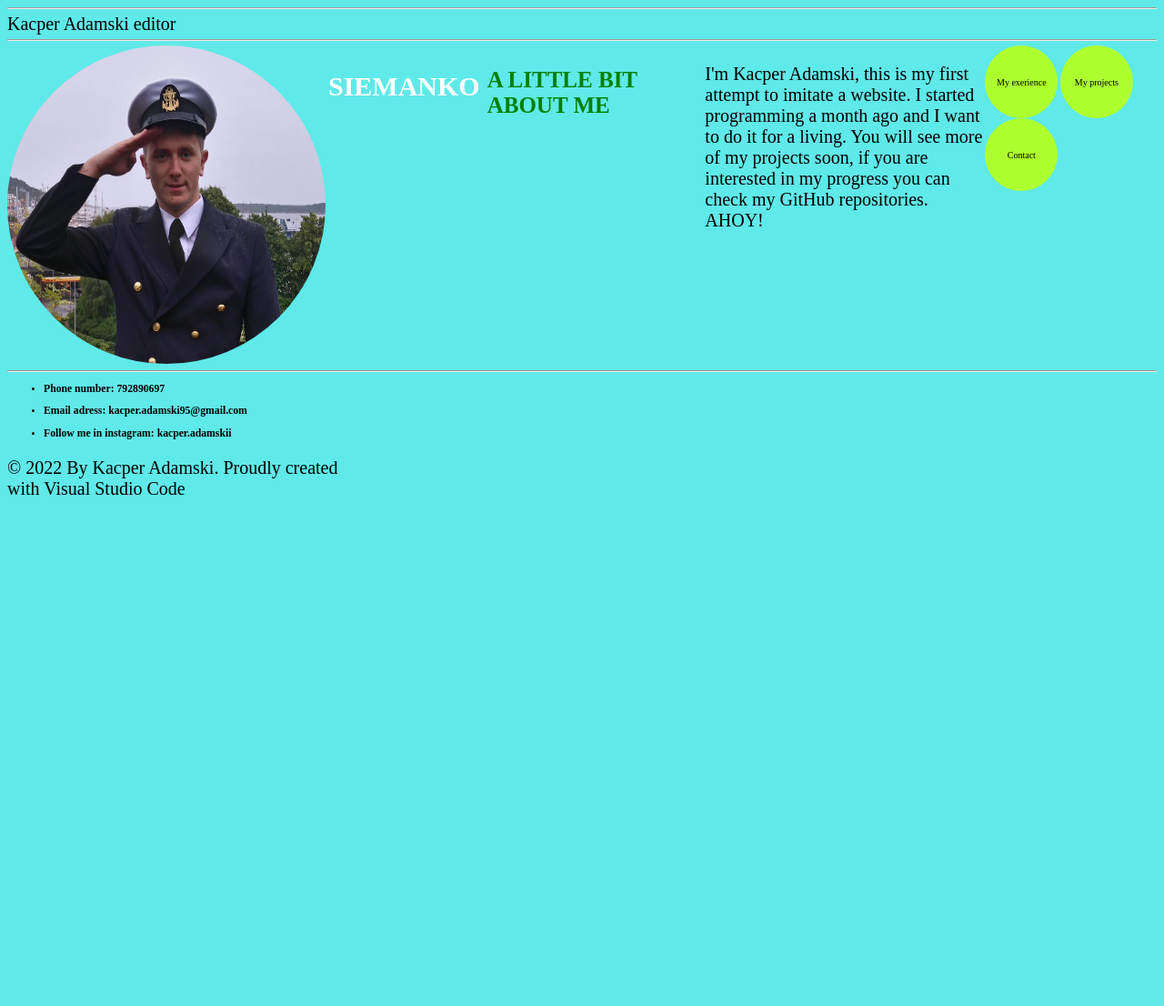
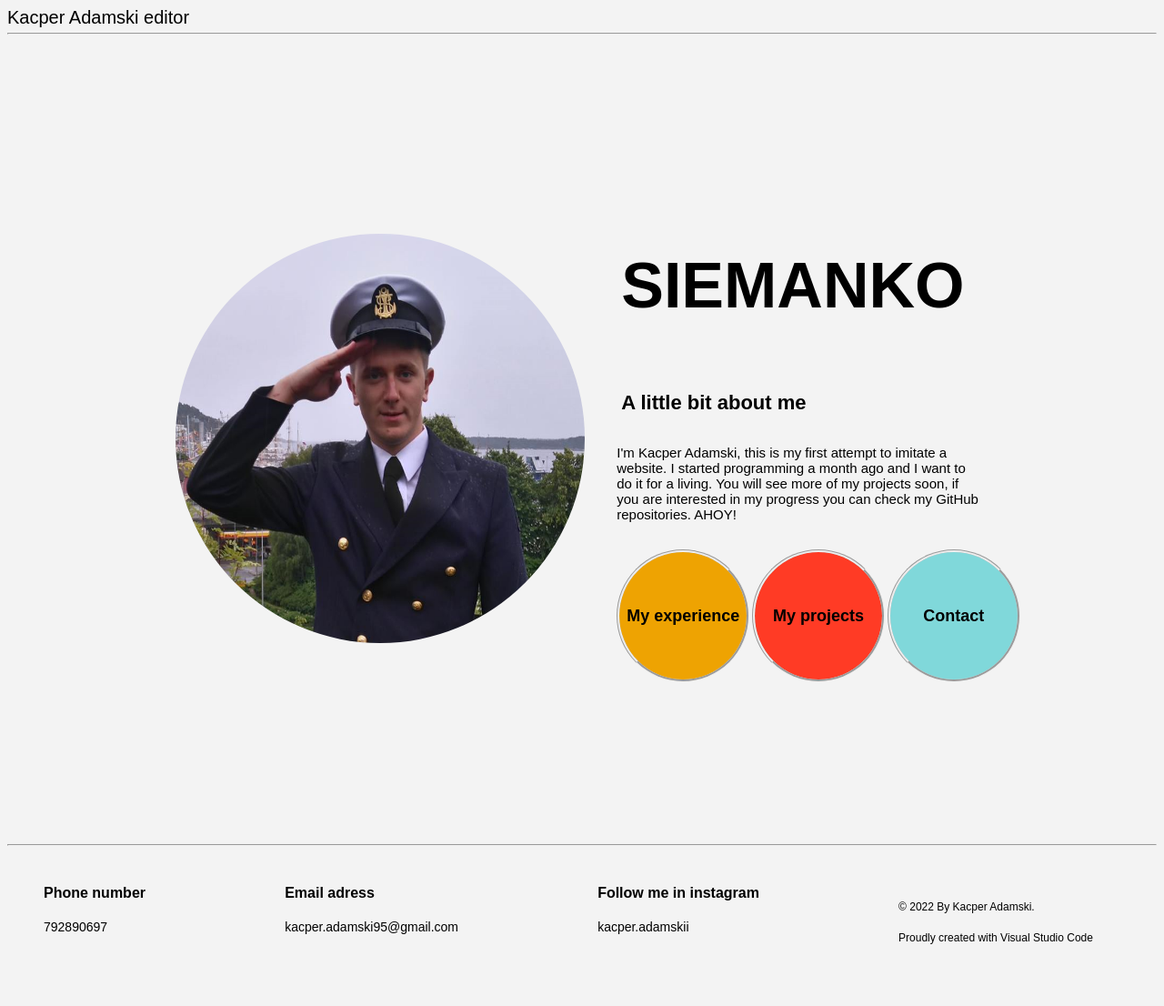
Before and after one commit to kacperadamski95/first-landingpage, a plain HTML site: page index.html in a window 1280 px wide. Shown: the whole page at 91% size. Before the commit the page ends 823 px from the top, so only its background shows below. Drawn offline with Linux system fonts and the light colour scheme.

Commit message:
corrections at HTML and CSS to get closer to the look of original website

```diff
--- a/css/base.css
+++ b/css/base.css
@@ -1,51 +1,109 @@
 /* 62.5%=10px */
 html {
     font-size: 62.5%;
+    font-family: Arial, Helvetica, sans-serif;
 }
 body{
-    background-color:rgba(21, 224, 224, 0.678);
+    background-color:rgb(243,243,243);
+}
+main{
+    height: 880px;
+    display: flex;
+    justify-content: center;
+}
+footer{
+    height: 180px;
+    background-color:rgb(243,243,243);
 }
 .navigation {
     font-size: 20px;
 }
 
 h1{
-font-size: 30px;
+font-size: 70px;
 font-weight: bold;
-color:white;
-padding: 3px 5px 5px 3px;
+color:rgb(0, 0, 0);
+padding: 0px 5px 0px 5px;
 }
 h2{
-font-size: 25px;
+font-size: 22px;
 font-weight: bold;
-color:green;
-padding: 3px 5px 5px 3px;
+color:rgb(0, 0, 0);
+padding: 0px 5px 0px 5px;
 }
 
 p{
-    font-size: 20px;
+    font-size: 15px;
+    font-weight: 300;
     width: 400px;
-    height: 300px;
+    height: 100px;
 }
 img{
-    width: 350px;
-    height: 350px;
+    width: 450px;
+    height: 450px;
     border-radius: 50%;
+    padding: 35px 35px 35px 35px;
+
 }
 .circle{
-    background-color: greenyellow;
-    width: 80px;
-    height: 80px;
+    background-color: rgb(9, 196, 124);
+    font-size: 18px;
+    font-weight: bold;
+    width: 140px;
+    height: 140px;
     border-radius: 50%;
     display: inline-flex;
     justify-content: center;
     flex-direction: column;
     text-align: center;
     align-items: stretch;
+    border-style: groove;
 }
 section{
-    display: flex;
+    display:flex;
+    justify-content: center;
+    align-items: center;
 }
 .blocks{
-flex-direction: column;
+    flex-direction: column;
 }
+.columns{
+    display: flex;
+    flex-direction: column;
+    justify-content: space-evenly;
+}
+.first-color{
+    background-color: rgb(238,163,2);
+}
+.second-color{
+    background-color: rgb(255,59,37);
+}
+.third-color{
+    background-color: rgb(128,216,218);
+}
+h3{
+    display: inline;
+    font-size: 16px;
+}
+h4{
+    font-size: 14px;
+    font-weight: 300;
+}
+h5{
+    font-size: 12px;
+    font-weight: 200;
+}
+.footer{
+    font-size: 19px;
+    display: flex;
+    justify-content: space-between;
+    padding: 35px 70px 45px 40px;
+
+}
+@media screen and (max-width: 758px) {
+    font-size: 14px;
+
+    }
+@media screen and (min-width: 758px) {
+    font-size: 22px;
+    }
--- a/index.html
+++ b/index.html
@@ -6,7 +6,7 @@
   <title>My website which I want to imitate</title>
   <link href="css/base.css" type="text/css" rel="stylesheet">
 </head>
-<hr>
+
 
 <body>
   <header>
@@ -17,14 +17,15 @@
   <hr>
   <main>
     <section>
-
       <div class="blocks">
         <img src="./images/kacpertoja.png">
       </div>
 
+      <div class="columns">
         <h1>SIEMANKO</h1>
-      <h2>A LITTLE BIT ABOUT ME</h2>
-      <p>I'm Kacper Adamski, this is my first attempt to imitate a website. I started programming a month ago and I want
+        <h2>A little bit about me</h2>
+        <p>I'm Kacper Adamski, this is my first attempt to imitate a website. I started programming a month ago and I
+          want
           to do it for a living.
           You will see more of my projects soon, if you are interested in my progress you can check my GitHub
           repositories.
@@ -33,9 +34,12 @@
 
 
         <div class="blocks">
-        <div class="circle"><span> My exerience </span></div>
-        <div class="circle"><span> My projects </span></div>
-        <div class="circle"><span> Contact </span></div>
+          <div class="round-elements">
+            <div class="circle first-color"><span> My experience </span></div>
+            <div class="circle second-color"><span> My projects </span></div>
+            <div class="circle third-color"><span> Contact </span></div>
+          </div>
+        </div>
       </div>
 
     </section>
@@ -43,18 +47,23 @@
   </main>
   <hr>
   <footer>
-    <ul>
-      <li>
-        <h3>Phone number: 792890697</h3>
-      </li>
-      <li>
-        <h3>Email adress: kacper.adamski95@gmail.com</h3>
-      </li>
-      <li>
-        <h3>Follow me in instagram: kacper.adamskii </h3>
-      </li>
-    </ul>
-    <p>© 2022 By Kacper Adamski.
-      Proudly created with Visual Studio Code</p>
+    <div class="footer">
+      <div class="phone">
+        <h3>Phone number</h3>
+        <h4>792890697</h4>
+      </div>
+      <div class="email">
+        <h3>Email adress</h3>
+        <h4>kacper.adamski95@gmail.com</h4>
+      </div>
+      <div class="instagram">
+        <h3>Follow me in instagram</h3>
+        <h4>kacper.adamskii</h4>
+      </div>
+      <div>
+      <h5>© 2022 By Kacper Adamski.</h5>
+      <h5>Proudly created with Visual Studio Code</h5>
+    </div>
+    </div>
   </footer>
 </body>
```
Lines whose indentation alone changed are shown as unchanged.
